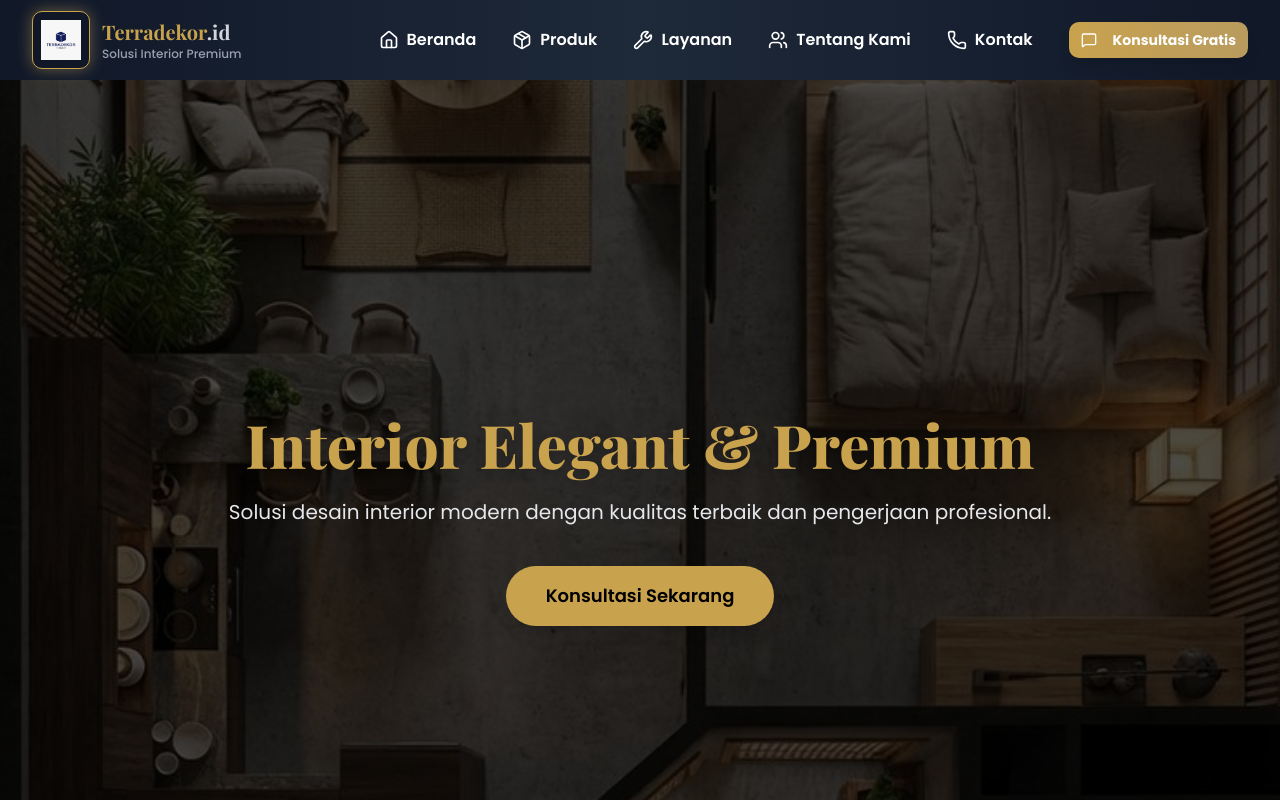
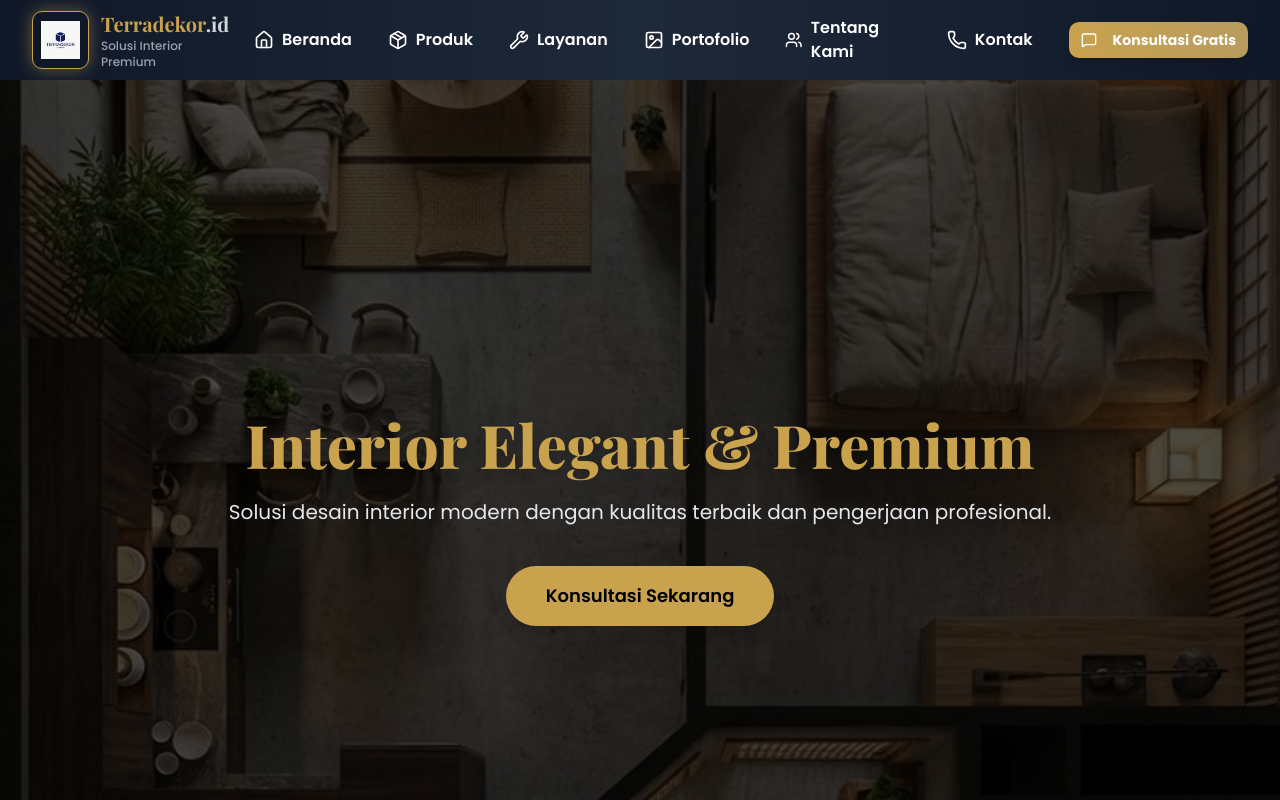
Before and after one commit to sirikotampan111-jpg/TerraDekor.co.id, a Next.js app: page / in a window 1280 px wide. Shown: the top 800 px of the page. Built offline with nearby package versions, Linux system fonts and the light colour scheme.

Commit message:
Update Navbar.tsx

```diff
--- a/src/components/layout/Navbar.tsx
+++ b/src/components/layout/Navbar.tsx
@@ -2,7 +2,9 @@
 
 import Link from 'next/link';
 import { useState, useEffect } from 'react';
-import { Menu, X, Home, Package, Wrench, Users, Phone, MessageSquare } from 'lucide-react';
+import {
+  Menu, X, Home, Package, Wrench, Users, Phone, MessageSquare, Image
+} from 'lucide-react';
 import { Button } from '@/components/ui/button';
 
 export default function Navbar() {
@@ -21,6 +23,7 @@ export default function Navbar() {
     { name: 'Beranda', href: '/', icon: Home },
     { name: 'Produk', href: '/produk', icon: Package },
     { name: 'Layanan', href: '/layanan', icon: Wrench },
+    { name: 'Portofolio', href: '/portofolio', icon: Image },
     { name: 'Tentang Kami', href: '/tentang', icon: Users },
     { name: 'Kontak', href: '/kontak', icon: Phone },
   ];
```
